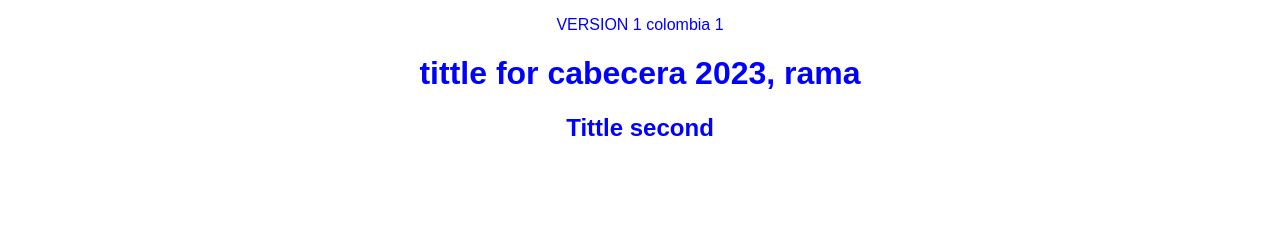
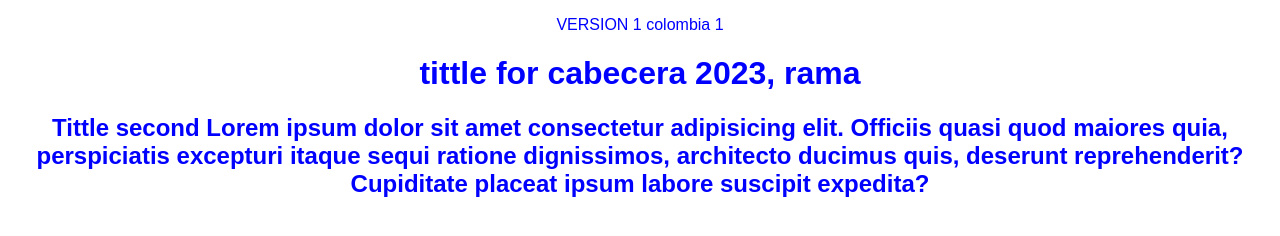
Before and after one commit to jose-jhr/anotaciones-github, a plain HTML site: page index.html in a window 1280 px wide. Drawn offline with Linux system fonts and the light colour scheme.

Commit message:
add head tittler lorem impsilum

```diff
--- a/index.html
+++ b/index.html
@@ -15,7 +15,7 @@
     </div>
 
     <div>
-        <h2>Tittle second</h2>
+        <h2>Tittle second Lorem ipsum dolor sit amet consectetur adipisicing elit. Officiis quasi quod maiores quia, perspiciatis excepturi itaque sequi ratione dignissimos, architecto ducimus quis, deserunt reprehenderit? Cupiditate placeat ipsum labore suscipit expedita?</h2>
     </div>
 
 
```
